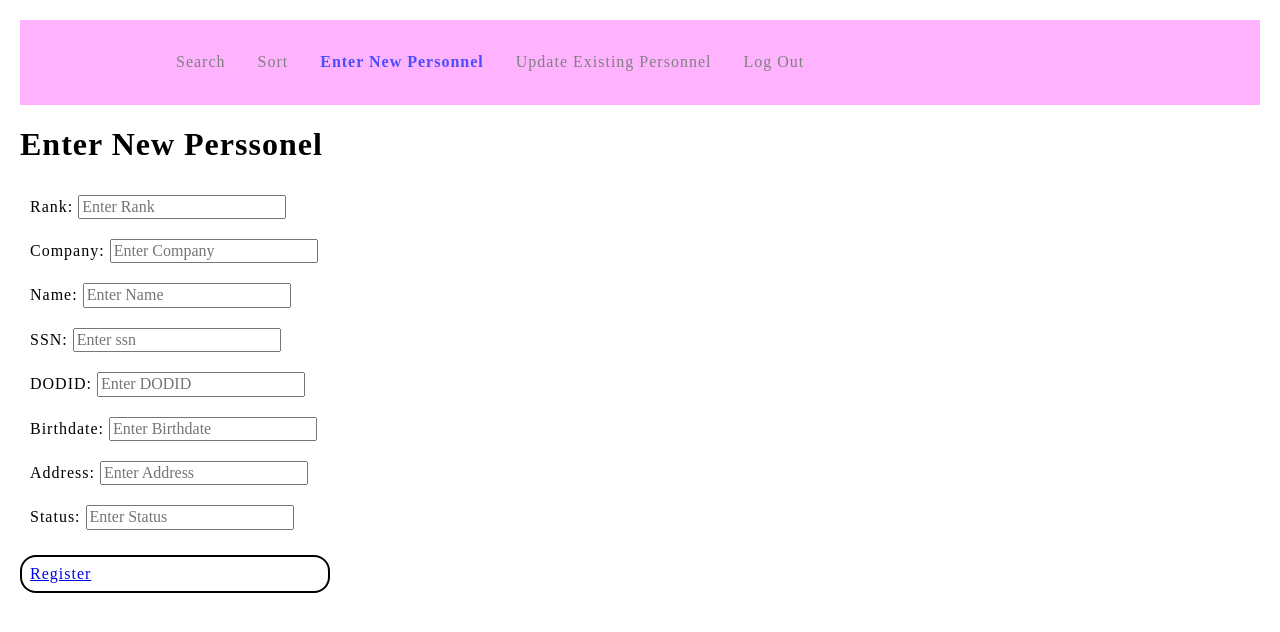
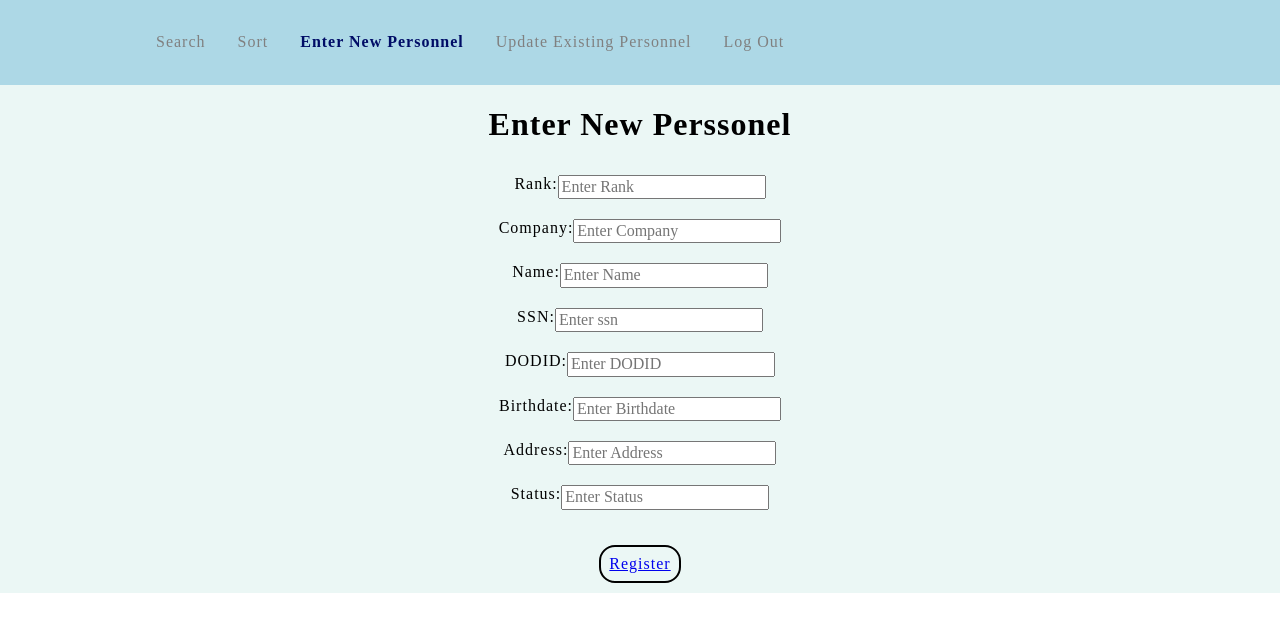
Before and after one commit to Jroutly3/2308-The-OphiologistsArmyRangerPersonnelTracker, a React (Create React App) app: page /EnterNewPersonnel in a window 1280 px wide. Shown: the top 632 px of the page. Built offline with nearby package versions, Linux system fonts and the light colour scheme.

Commit message:
Makes the add personnel actually add to entire app

```diff
--- a/src/App.js
+++ b/src/App.js
@@ -14,20 +14,25 @@ import UpdatePersonnelConfirm from "./pages/UpdatePersonnelConfirm";
 // import Home from './pages';
 
 function App() {
+  var backGround = {
+    backgroundColor: '#EBF7F5'
+  }
   return (
+    <div style={backGround}>
     <Router>
     <Navbar />
     <Routes>
-        <Route path='/EnterNewPersonnel' element={<EnterNewPersonnel/>} />
-        <Route path='/Search' element={<Search/>} />
-        <Route path='/Sort/*' element={<Sort/>} />
-        <Route path='/LogOut' element={<LogOut/>} />
-        <Route path='/UpdateExistingPersonnel' element={<UpdateExistingPersonnel/>} />
-        <Route path='/UpdatePersonnelConfirm' element={<UpdatePersonnelConfirm/>} />
-        <Route path="/PersonnelInfo" element={<PersonnelInfo/>} />
+        <Route path='/EnterNewPersonnel' element={<EnterNewPersonnel/>} style={backGround}/>
+        <Route path='/Search' element={<Search/>} style={backGround} />
+        <Route path='/Sort/*' element={<Sort/>} style={backGround} />
+        <Route path='/LogOut' element={<LogOut/>} style={backGround} />
+        <Route path='/UpdateExistingPersonnel' element={<UpdateExistingPersonnel/>} style={backGround} />
+        <Route path='/UpdatePersonnelConfirm' element={<UpdatePersonnelConfirm/>} style={backGround} />
+        <Route path="/PersonnelInfo" element={<PersonnelInfo/>} style={backGround} />
 
     </Routes>
     </Router>
+    </div>
   );
 }
 //<Route path="/PersonnelInfo" element={<PersonnelInfo/>} />  Personnel = {initialDetails.initialDetails[1]} render={(props) => <PersonnelInfo {...props}
--- a/src/components/Navbar/NavbarElements.js
+++ b/src/components/Navbar/NavbarElements.js
@@ -4,7 +4,7 @@ import { NavLink as Link } from "react-router-dom";
 import styled from "styled-components";
 
 export const Nav = styled.nav`
-  background: #ffb3ff;
+  background: #ADD8E6;
   height: 85px;
   display: flex;
   justify-content: space-between;
@@ -21,13 +21,13 @@ export const NavLink = styled(Link)`
   height: 100%;
   cursor: pointer;
   &.active {
-    color: #4d4dff;
+    color: #000C66;
   }
 `;
 
 export const Bars = styled(FaBars)`
   display: none;
-  color: #808080;
+  color: #ffffff;
   @media screen and (max-width: 768px) {
     display: block;
     position: absolute;
--- a/src/pages/EnterNewPersonnel.css
+++ b/src/pages/EnterNewPersonnel.css
@@ -1,5 +1,4 @@
 body {
-    padding: 20px;
     letter-spacing: 1px;
   }
 
@@ -19,7 +18,7 @@ body {
     margin: 10px;
   }
 
- .button-prime {
+ .btn-prime {
   border: solid 2px black;
   padding: 0.5rem;
   border-radius: 1rem;
@@ -27,3 +26,11 @@ body {
   margin-top: 15px;
   max-width: 25%;
  }
+
+ .letterStyle {
+  height: 100%;
+  width: 100%;
+  display: flex;
+  justify-content: center;
+  align-items: center;
+}
--- a/src/pages/EnterNewPersonnel.js
+++ b/src/pages/EnterNewPersonnel.js
@@ -2,13 +2,18 @@ import React, { useState } from "react";
 import { Form } from "react-bootstrap";
 import { Link } from "react-router-dom";
 import './EnterNewPersonnel.css';
+// import initialDetails from '../data/initialDetails.json'
 
 const EnterNewPersonnel = props => {
   const [state, setState] = useState({
-    username: "",
-    email: "",
-    city: "",
-    phone: ""
+    Rank: "",
+    Company: "",
+    Name: "",
+    SSN: "",
+    DODID: "",
+    Birthdate: "",
+    Address: "",
+    Status: ""
   });
 
   const handleInputChange = event => {
@@ -20,12 +25,15 @@ const EnterNewPersonnel = props => {
   };
 
   var letterStyle = {
-    padding: 10
+    padding: 10,
+    justifyContent:'center',
+    alignItems:'left',
+    display: 'flex',
   }
 
   return (
     <div>
-      <h1>Enter New Perssonel</h1>
+      <h1 className="letterStyle">Enter New Perssonel</h1>
       <Form className="register-form">
         <Form.Group controlId="Rank" style={letterStyle}>
           <Form.Label>Rank:  </Form.Label>
@@ -59,7 +67,7 @@ const EnterNewPersonnel = props => {
           <Form.Control
             type="text"
             placeholder="Enter ssn"
-            name="ssn"
+            name="SSN"
             onChange={handleInputChange}
           />
         </Form.Group>
@@ -99,19 +107,30 @@ const EnterNewPersonnel = props => {
             onChange={handleInputChange}
           />
         </Form.Group>
+        <div style={letterStyle}>
+        <Link
+          className="btn-prime"
+          to= "/UpdatePersonnelConfirm"
+          state={{ from: state }}
 
-        <Link
-          className="button-prime"
-          to={{
-            pathname: "/UpdatePersonnelConfirm",
-            state
-          }}
         >
           Register
         </Link>
+        </div>
       </Form>
     </div>
   );
 };
 
 export default EnterNewPersonnel;
+
+/*<Link
+          className="button-prime"
+          to={{
+            pathname: "/UpdatePersonnelConfirm",
+            state
+          }}
+          onClick = {console.log(state)}
+        >
+          Register
+        </Link>*/
--- a/src/pages/PersonnelInfo.js
+++ b/src/pages/PersonnelInfo.js
@@ -45,7 +45,7 @@ const PersonnelInfo = (props) => {
         <p className="info">Address: {from.Address}</p>
         <p className="info">Status: {from.Status}</p>
         <form onSubmit={handleSubmit}>
-          <h1>React File Upload</h1>
+          <h1>File Upload</h1>
           <input type="file" onChange={handleChange}/>
           <button type="submit">Upload</button>
         </form>
--- a/src/pages/Search.js
+++ b/src/pages/Search.js
@@ -55,9 +55,20 @@ function Search({details = initialDetails.initialDetails}) {
       }
     }
 
+    var letterStyle = {
+      padding: 10,
+      justifyContent:'center',
+      alignItems:'center',
+      display: 'flex',
+    }
+
+    var backGround = {
+      backgroundColor: '#EBF7F5'
+    }
+
     return (
-        <section className="garamond">
-          <div className="navy georgia ma0 grow">
+        <section className="garamond" style={backGround}>
+          <div className="navy georgia ma0 grow" style={letterStyle}>
             <h2 className="f2">Personnel Search</h2>
           </div>
           <div className="pa2">
@@ -66,6 +77,7 @@ function Search({details = initialDetails.initialDetails}) {
               type = "search"
               placeholder = "Search People"
               onChange = {handleChange}
+              style={letterStyle}
             />
 
           </div>
--- a/src/pages/Sort.js
+++ b/src/pages/Sort.js
@@ -8,7 +8,7 @@ import Card from "../components/Card";
 const Sort = () => {
   const [sortField, setsortField] = useState(false);
    const [sortShow, setsortShow] = useState(false);
-
+  console.log(initialDetails.initialDetails);
    const testperson = {
     "id": 0,
     "unit": "Company",
@@ -50,12 +50,18 @@ const Sort = () => {
     </Scroll>
     )
   }
+  var letterStyle = {
+    padding: 10,
+    justifyContent:'center',
+    alignItems:'center',
+    display: 'flex',
+  }
   return (
     <section className="garamond">
-          <div className="navy georgia ma0 grow">
+          <div className="navy georgia ma0 grow" style={letterStyle}>
             <h2 className="f2">Personnel Sort</h2>
           </div>
-          <button onClick={sayHello}>Sort by Company</button>
+          <button onClick={sayHello} >Sort by Company</button>
           <button onClick={sortName}>Sort by DODID</button>
           {totalSort()}
         </section>
--- a/src/pages/UpdateExistingPersonnel.js
+++ b/src/pages/UpdateExistingPersonnel.js
@@ -48,7 +48,7 @@ const UpdateExistingPersonnel = () => {
         <OptionSelect value= "Ssn" />
         <OptionSelect value= "Birthdate" />
         <OptionSelect value= "Address" />
-        <OptionSelect value= "Living" />
+        <OptionSelect value= "Status" />
       </DropdownSelect>
     </div>
   );
--- a/src/pages/UpdatePersonnelConfirm.js
+++ b/src/pages/UpdatePersonnelConfirm.js
@@ -1,9 +1,77 @@
 import React from "react";
+import './PersonnelInfo.css';
+import { useLocation } from 'react-router-dom'
+//import axios from 'axios';
+import { NavLink } from "react-router-dom";
+import initialDetails from "../data/initialDetails.json"
 
-const UpdatePersonnelConfirm = () => {
+const UpdatePersonnelConfirm = props => {
+
+  //console.log(props);
+  //console.log(props.location);
+  const location = useLocation()
+  const { from } = location.state
+  //console.log(location);
+
+  console.log(from);
+  const length = initialDetails.initialDetails.length;
+  var addedPersonnel = {
+    Rank: from.Rank,
+    unit: from.Company,
+    name: from.Name,
+    ssn: from.SSN,
+    DODID: from.DODID,
+    Birthdate: from.Birthdate,
+    Address: from.Address,
+    Status: from.Status
+  }
+  var test = 0;
+  var i = 0;
+  for (i; i < length; i++) {
+    if (initialDetails.initialDetails[i].DODID === addedPersonnel.DODID) {
+      test = 1;
+      console.log("Caught")
+    }
+  }
+  if (test === 0) {
+    initialDetails.initialDetails[length] = addedPersonnel;
+  }
+  console.log(initialDetails);
   return (
-    <alert>The Personnel has been updated</alert>
+    <div>
+      <NavLink to="/EnterNewPersonnel" activeClassName="active">
+        Go Back
+      </NavLink>
+      <div className="form-details">
+        <div>
+          <strong>Rank:</strong> {from.Rank}
+        </div>
+        <div>
+          <strong>Company:</strong> {from.Company}
+        </div>
+        <div>
+          <strong>Name:</strong> {from.Name}
+        </div>
+        <div>
+          <strong>SSN:</strong> {from.SSN}
+        </div>
+        <div>
+          <strong>DODID:</strong> {from.DODID}
+        </div>
+        <div>
+          <strong>Birthdate:</strong> {from.Birthdate}
+        </div>
+        <div>
+          <strong>Address:</strong> {from.Address}
+        </div>
+        <div>
+          <strong>Status:</strong> {from.Status}
+        </div>
+      </div>
+    </div>
   );
 };
 
 export default UpdatePersonnelConfirm;
+
+/**/
```
